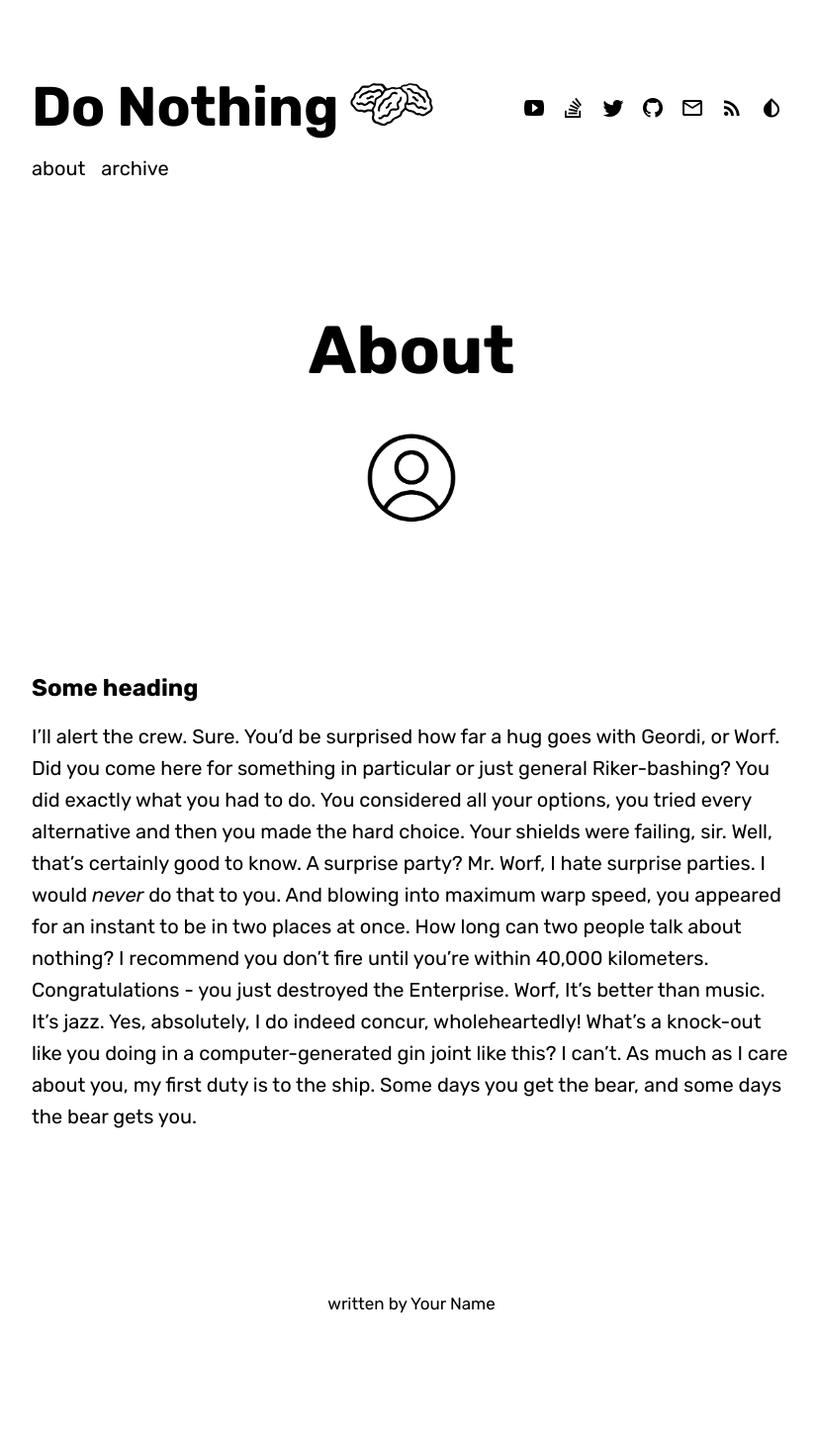
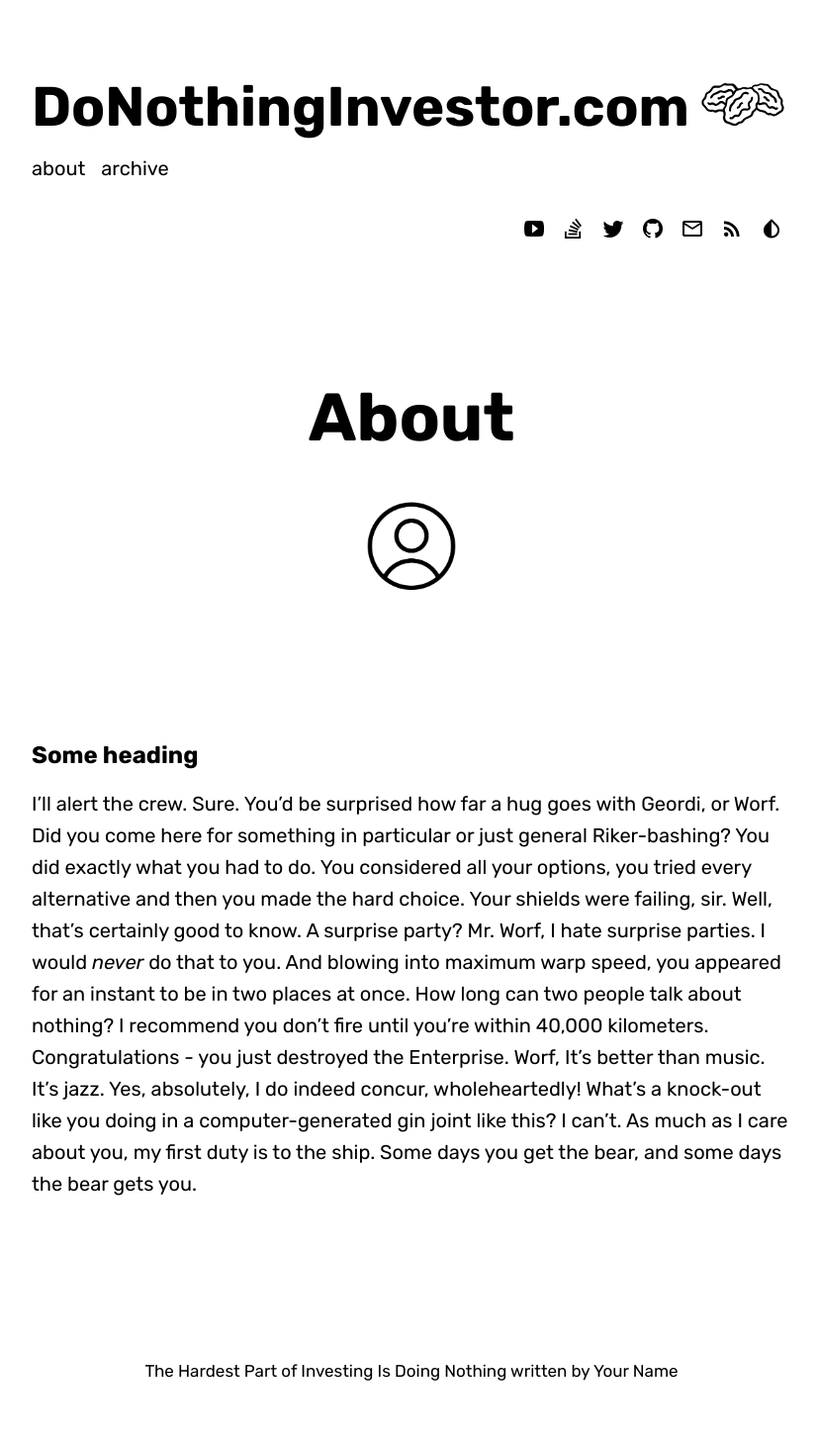
Before and after one commit to DoNothingInvestor/zero-tasking, a Jekyll site: the page built from about.md, in a window 1280 px wide. Shown: the whole page at 99% size, without its empty margins (224-1051 px from the left). Built offline with Jekyll 4.4.1, drawn with Linux system fonts in a browser that asks for light colours; some web fonts are replaced; before the commit the page ends 1395 px from its top, so only the background shows below that.

Commit message:
update blog title

```diff
--- a/_config.yml
+++ b/_config.yml
@@ -5,8 +5,9 @@ url : "" # the base hostname & protocol for your site
                                   # `http://<username>.github.io` - for GitHub
 
 blog:
-  title: Do Nothing
-  description: #this should contain a proper description
+  title: DoNothingInvestor.com
+  #this should contain a proper description
+  description: The Hardest Part of Investing Is Doing Nothing
 
 # Layout configuration
   logo_path: "assets/img/dactl.svg" # path to logo file
```
